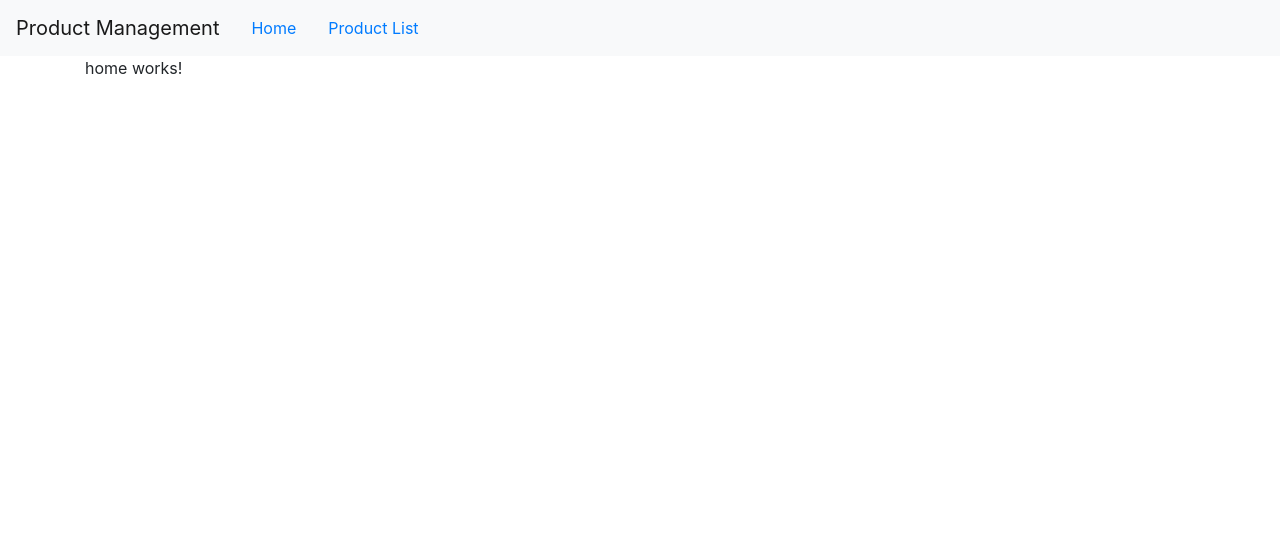
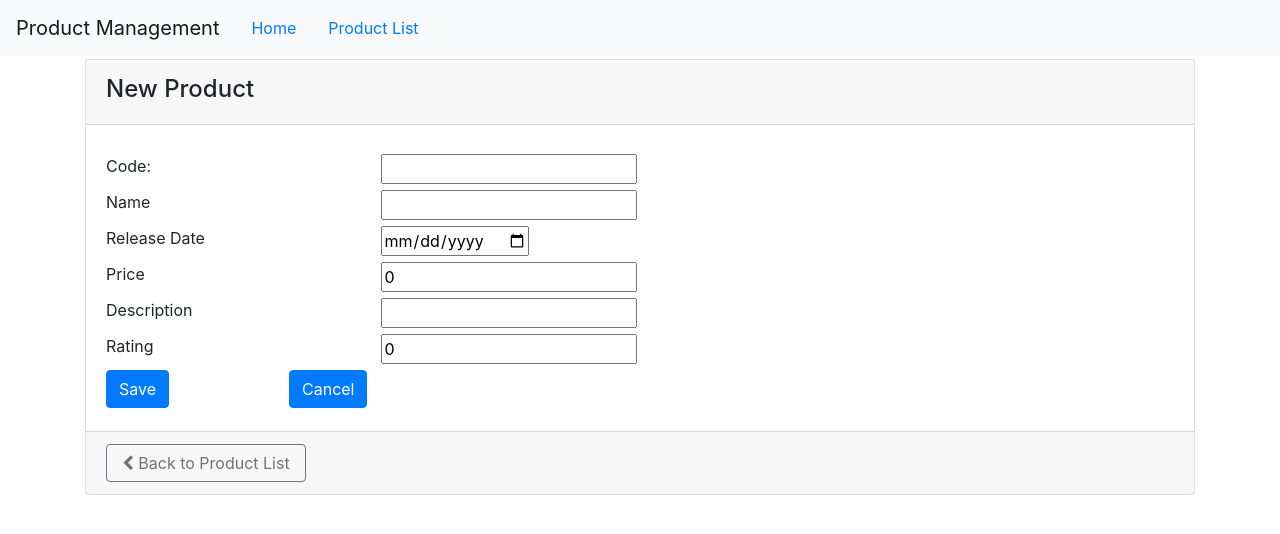
Before and after one commit to utncloud/ferreteria-web-compiled, an Angular app in the folder Ferreteria/: page /newproduct in a window 1280 px wide. Before the commit this address led to /home. Shown: the top 534 px of the page. Built offline with nearby package versions, Linux system fonts and the light colour scheme.

Commit message:
new product

```diff
--- /dev/null
+++ b/Ferreteria/src/app/Product/Iproduct.ts
@@ -0,0 +1,10 @@
+export interface IProduct{
+    productId: number;
+    productName: string;
+    productCode: string;
+    releaseDate: string;
+    price: number;
+    description: string;
+    starRating: number;
+    imageUrl: string;
+}
--- /dev/null
+++ b/Ferreteria/src/app/Product/new-product.component.css
@@ -0,0 +1,7 @@
+div{
+    margin-top: 3px;
+}
+
+.input-upper{
+    text-transform: uppercase;
+}
--- /dev/null
+++ b/Ferreteria/src/app/Product/new-product.component.html
@@ -0,0 +1,60 @@
+<div class ='card'>
+    <div class ='card-header'>
+        <h4>{{pageTitle}}</h4>
+    </div>
+    <div class='card-body'>
+        <div class="row">
+            <div class="col-md-3">Code:</div>
+            <div class="col-md-4">
+                <input type="text" [(ngModel)] = 'product.productCode' class="input-upper">
+            </div>
+        </div>
+        <div class="row">
+            <div class="col-md-3">Name</div>
+            <div class="col-md-4">
+                <input type="text" [(ngModel)] = 'product.productName' class="input-upper">
+            </div>
+        </div>
+        <div class="row">
+            <div class="col-md-3">Release Date</div>
+            <div class="col-md-4">
+                <input type="date" [(ngModel)] = 'product.releaseDate'>
+            </div>
+        </div>
+        <div class="row">
+            <div class="col-md-3">Price</div>
+            <div class="col-md-4">
+                <input type="number" [(ngModel)] = 'product.price'>
+            </div>
+        </div>
+        <div class="row">
+            <div class="col-md-3">Description</div>
+            <div class="col-md-4">
+                <input type="text" [(ngModel)] = 'product.description' class="input-upper">
+            </div>
+        </div>
+        <div class="row">
+            <div class="col-md-3">Rating</div>
+            <div class="col-md-4">
+                <input type="number" [(ngModel)] = 'product.starRating'>
+            </div>
+        </div>
+        <div class="row">
+            <div class="col-md-2">
+                <button class="btn btn-primary" (click) = 'save()'>
+                    Save
+                </button>
+            </div>
+            <div class="col-md-1">
+                <button class="btn btn-primary" (click) = 'cleanScreen()'>
+                    Cancel
+                </button>
+            </div>
+        </div>
+    </div>
+    <div class='card-footer'>
+        <button class="btn btn-outline-secondary" (click)="onBack()" style ="width:200px">
+           <i class='fa fa-chevron-left'></i> Back to Product List
+        </button>
+    </div>
+</div>
--- /dev/null
+++ b/Ferreteria/src/app/Product/new-product.component.ts
@@ -0,0 +1,56 @@
+import { Component, OnInit } from "@angular/core";
+import { IProduct } from "./Iproduct";
+import { Product } from "./product";
+import { ProductService } from "./product.service";
+import { ActivatedRoute, Router } from '@angular/router';
+
+@Component({
+    templateUrl:'./new-product.component.html',
+    styleUrls:['./new-product.component.css'],
+    providers: [ProductService]
+})
+export class NewProductComponent implements OnInit {
+    pageTitle: string = "New Product";
+    product= new Product();
+    productList: IProduct[]=[];
+    errorMessage:string='';
+
+    constructor(private productService: ProductService, private route: ActivatedRoute, private router: Router) { }
+
+    ngOnInit(): void{
+        this.cleanFields();
+        let errorMessage: string='';
+        this.productService.getProducts().subscribe({
+            next: products => {
+                this.productList =  products;
+            },
+            error: err => this.errorMessage = err
+        });
+    }
+
+    cleanFields(): void{
+        this.product.productCode="";
+        this.product.productName="";
+        this.product.releaseDate="";
+        this.product.imageUrl="";
+        this.product.description="";
+        this.product.starRating=0;
+        this.product.price=0;
+    }
+
+    save(): void{
+        let exists = this.productList.filter(prod=> prod.productCode=== this.product.productCode).length > 0;
+        if (!exists){
+            this.productList.push(this.product);
+            this.cleanFields();
+        }
+    }
+
+    cleanScreen(): void{
+        this.cleanFields();
+    }
+
+    onBack(): void{
+        this.router.navigate(['/products']);
+    }
+}
--- a/Ferreteria/src/app/Product/product-detail.component.ts
+++ b/Ferreteria/src/app/Product/product-detail.component.ts
@@ -1,6 +1,6 @@
 import { Component, OnInit } from '@angular/core';
 import { ActivatedRoute, Router } from '@angular/router';
-import { IProduct } from './product';
+import { IProduct } from './Iproduct';
 
 @Component({
   //selector: 'app-product-detail',
@@ -14,7 +14,6 @@ export class ProductDetailComponent implements OnInit {
   constructor(private route: ActivatedRoute, private router: Router) { }
 
   ngOnInit(): void {
-
     let id:any = this.route.snapshot.paramMap.get('id');
    // console.log(id);
     this.pageTitle += `: ${id}`;
@@ -28,8 +27,6 @@ export class ProductDetailComponent implements OnInit {
         "starRating": 5,
         "imageUrl": "assets/images/garden.jpg"
     }
-
-
   }
 
   onBack(): void{
--- a/Ferreteria/src/app/Product/product-list.component.html
+++ b/Ferreteria/src/app/Product/product-list.component.html
@@ -12,6 +12,11 @@
         <div class="row">
             <div class="col-md-6">
                 <h4>Filtered by: {{listFilter}}</h4>
+            </div>
+            <div>
+                <button class="btn btn-primary" (click) = 'addNewProduct()'>
+                    Add New Product
+                </button>
             </div>
         </div>
     </div>
--- a/Ferreteria/src/app/Product/product-list.component.ts
+++ b/Ferreteria/src/app/Product/product-list.component.ts
@@ -1,6 +1,7 @@
 import { Component, OnInit } from "@angular/core";
-import { IProduct } from "./product";
+import { IProduct } from "./Iproduct";
 import { ProductService } from "./product.service";
+import { ActivatedRoute, Router } from '@angular/router';
 
 @Component({
     //selector:"app-products", --> removed for routing configuration because is not needed
@@ -21,12 +22,17 @@ export class ProductListComponent implements OnInit {
     get listFilter(): string{
         return this._listFilter;
     }
+
     set listFilter(value: string){
         this._listFilter = value;
         this.filteredProduct = this.listFilter ? this.performFilter(this.listFilter) : this.products;
     }
 
-    constructor(private productService: ProductService) { }
+    constructor(private productService: ProductService, private route: ActivatedRoute, private router: Router) { }
+
+    addNewProduct(): void{
+        this.router.navigate(['/newproduct']);
+    }
 
     toggleImage(): void{
         this.showImage = !this.showImage;
@@ -34,10 +40,6 @@ export class ProductListComponent implements OnInit {
 
     ngOnInit(): void{
         let errorMessage: string='';
-        // this.productService.getProducts().subscribe({
-        //     next(products) { console.log(products) },
-        //     error(err) { console.log(err) }
-        // });
         this.productService.getProducts().subscribe({
             next: products => {
                 this.products =  products;
@@ -48,7 +50,6 @@ export class ProductListComponent implements OnInit {
     }
 
     performFilter(filterBy: string): IProduct[]{
-        filterBy: filterBy;//.toLocaleLowerCase();
         return this.products.filter((product: IProduct) =>
             product.productName.toLocaleLowerCase().indexOf(filterBy) !== -1);
     }
--- a/Ferreteria/src/app/Product/product-routing.module.ts
+++ b/Ferreteria/src/app/Product/product-routing.module.ts
@@ -4,9 +4,11 @@ import { RouterModule, Routes } from '@angular/router';
 import { ProductListComponent } from './product-list.component';
 import { ProductDetailComponent } from './product-detail.component';
 import { ProductDetailGuard } from './product-detail.guard';
+import { NewProductComponent } from './new-product.component';
 
 const routes: Routes = [
   {path:'products', component: ProductListComponent},
+  {path:'newproduct', component: NewProductComponent},
   {path:'products/:id', canActivate: [ProductDetailGuard], component: ProductDetailComponent}
 ];
 
--- a/Ferreteria/src/app/Product/product.module.ts
+++ b/Ferreteria/src/app/Product/product.module.ts
@@ -4,6 +4,7 @@ import { ConverttoSpacesPipe } from '../shared/convert-to-spaces.pipe';
 import { ProductDetailComponent } from './product-detail.component';
 import { ProductRoutingModule } from './product-routing.module';
 import { SharedModule } from '../shared/shared.module';
+import { NewProductComponent } from './new-product.component';
 
 
 
@@ -12,6 +13,7 @@ import { SharedModule } from '../shared/shared.module';
     ProductListComponent
     , ConverttoSpacesPipe
     , ProductDetailComponent
+    , NewProductComponent
   ],
   imports: [
     ProductRoutingModule,
--- a/Ferreteria/src/app/Product/product.service.ts
+++ b/Ferreteria/src/app/Product/product.service.ts
@@ -1,5 +1,5 @@
 import { Injectable } from "@angular/core";
-import { IProduct } from "./product";
+import { IProduct } from "./Iproduct";
 import { HttpClient, HttpErrorResponse } from '@angular/common/http';
 import { Observable, throwError } from "rxjs";
 import { catchError, tap } from "rxjs/operators";
--- a/Ferreteria/src/app/Product/product.ts
+++ b/Ferreteria/src/app/Product/product.ts
@@ -1,10 +1,13 @@
-export interface IProduct{
-    productId: number;
-    productName: string;
-    productCode: string;
-    releaseDate: string;
-    price: number;
-    description: string;
-    starRating: number;
-    imageUrl: string;
+import { IProduct } from "./Iproduct";
+
+export class Product implements IProduct{
+    productId: number =0;
+    productName: string="";
+    productCode: string="";
+    releaseDate: string="";
+    price: number=0;
+    description: string="";
+    starRating: number=0;
+    imageUrl: string="";
+    constructo(){}
 }
```
Also changed, not shown: Ferreteria/src/app/app.component.html (+4 -4 lines).
